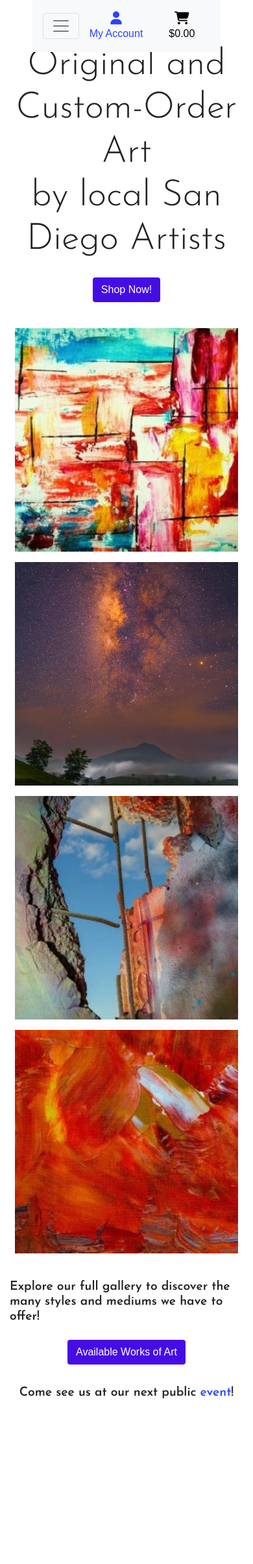
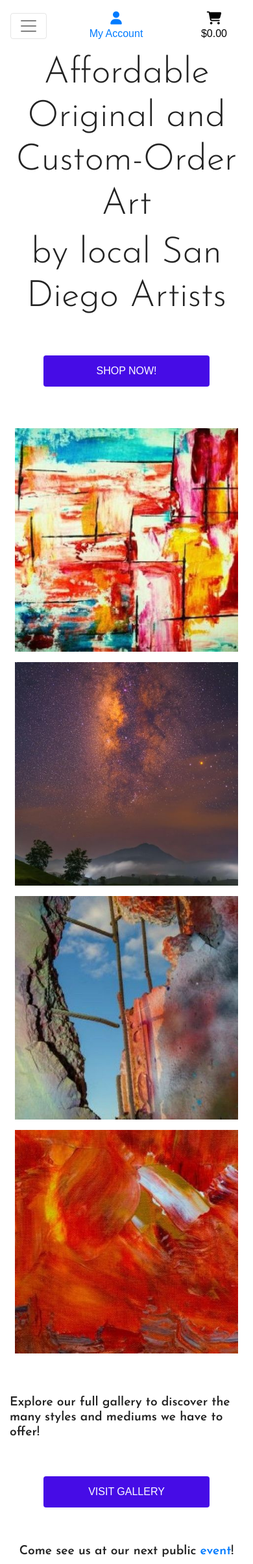
Before and after one commit to ChristineEC/sd_art_outlet, a Django app: page / in a window 390 px wide. Shown: the whole page at 65% size. Before the commit the page ends 2152 px from the top, so only its background shows below. Run offline with Django 4.2, Linux system fonts and the light colour scheme; some libraries are stand-ins or nearby versions; some web fonts are replaced.

Commit message:
Fix responsiveness of top header

```diff
--- a/home/templates/home/index.html
+++ b/home/templates/home/index.html
@@ -47,7 +47,8 @@
         </div>
         <div class="row">
             <div class="col-12 d-flex justify-content-center">
-                <button class="btn shop-now-button btn-large my-5 mx-auto" href="#" aria-label="link to shop all available art">Available Works of Art</button>
+                <button class="btn shop-now-button btn-large my-5 mx-auto" href="#" aria-label="link to shop all available art">
+                    Visit Gallery</button>
             </div>
         </div>
         <div class="row">
--- a/static/css/base.css
+++ b/static/css/base.css
@@ -67,6 +67,9 @@ h1, h2, h3 {
 .shop-now-button {
     background: rgb(70, 12, 230);
     color: white;
+    min-width: 256px;
+    min-height: 48px;
+    text-transform: uppercase;
 }
 
 .shop-now-button:hover,
@@ -88,6 +91,11 @@ h1, h2, h3 {
 }
 
 /* --Media Queries-- */
+@media (max-width: 992px) {
+    .header-container {
+        padding-top: 80px;
+    }
+}
 
 @media (min-width:1200px) {
     .container {
--- a/templates/base.html
+++ b/templates/base.html
@@ -16,7 +16,6 @@
     {% block corecss %}
       <link rel="stylesheet" href="https://cdn.jsdelivr.net/npm/bootstrap@4.6.2/dist/css/bootstrap.min.css" integrity="sha384-xOolHFLEh07PJGoPkLv1IbcEPTNtaed2xpHsD9ESMhqIYd0nLMwNLD69Npy4HI+N" crossorigin="anonymous">
       <link href="https://fonts.googleapis.com/css2?family=Josefin+Sans:ital,wght@0,100..700;1,100..700&family=Original+Surfer&display=swap" rel="stylesheet">
-      <link rel="stylesheet" href="https://cdn.jsdelivr.net/npm/bulma@1.0.2/css/bulma.min.css">
       <link rel="stylesheet" href="{% static 'css/base.css' %}">
     {% endblock %}
 
@@ -28,7 +27,6 @@
       <script src="https://cdn.jsdelivr.net/npm/jquery@3.5.1/dist/jquery.min.js" integrity="sha256-9/aliU8dGd2tb6OSsuzixeV4y/faTqgFtohetphbbj0=" crossorigin="anonymous"></script>
       <script src="https://cdn.jsdelivr.net/npm/popper.js@1.16.1/dist/umd/popper.min.js" integrity="sha384-9/reFTGAW83EW2RDu2S0VKaIzap3H66lZH81PoYlFhbGU+6BZp6G7niu735Sk7lN" crossorigin="anonymous"></script>
       <script src="https://cdn.jsdelivr.net/npm/bootstrap@4.6.2/dist/js/bootstrap.min.js" integrity="sha384-+sLIOodYLS7CIrQpBjl+C7nPvqq+FbNUBDunl/OZv93DB7Ln/533i8e/mZXLi/P+" crossorigin="anonymous"></script>
-      <script src="https://kit.fontawesome.com/14c1e6c054.js" crossorigin="anonymous"></script>
     {% endblock %}
 
     {% block extra_js %}
@@ -38,7 +36,7 @@
   </head>
 
   <body>
-    <header class="container-fluid fixed-top">
+    <header class="container-fluid fixed-top mb-2">
       <div id=topnav class="row bg-white pt-lg-2 d-none d-lg-flex">
         <div class="col-12 col-md-6 my-auto py-1 py-md-0 text-lg-left">
           <a href="{% url 'home' %}" class="'nav-link main-logo-link">
@@ -88,7 +86,7 @@
         </div>
       </div>
       <div class="row justify-content-center">
-        <nav class="navbar navbar-expand-lg navbar-light bg-light">
+        <nav class="navbar navbar-expand-lg navbar-light w-100">
           <button class="navbar-toggler" type="button" data-toggle="collapse" data-target="#main-nav" aria-controls="main-nav" aria-expanded="false" aria-label="Toggle navigation">
             <span class="navbar-toggler-icon"></span>
           </button>
--- a/templates/includes/mobile-top-header.html
+++ b/templates/includes/mobile-top-header.html
@@ -10,11 +10,11 @@
             {% if request.user.is_superuser %}
                 <a href="#" class="dropdown-item">Product Management</a>
             {% endif %}
-                <a href="#" class="dropdown-item">My Profile</a>
-                <a href="{% url 'account_logout' %}" class="dropdown-item">Logout</a>
+                <a href="#" class="dropdown-item text-black">My Profile</a>
+                <a href="{% url 'account_logout' %}" class="dropdown-item text-black">Logout</a>
             {% else %}
-                <a href="{% url 'account_signup' %}" class="dropdown-item">Register</a>
-                <a href="{% url 'account_login' %}" class="dropdown-item">Login</a>
+                <a href="{% url 'account_signup' %}" class="dropdown-item text-black">Register</a>
+                <a href="{% url 'account_login' %}" class="dropdown-item text-black">Login</a>
             {% endif %}
     </div>
 </li>
```
Also changed, not shown: README.md.
